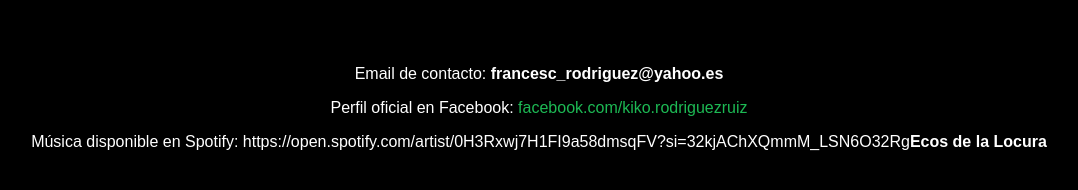
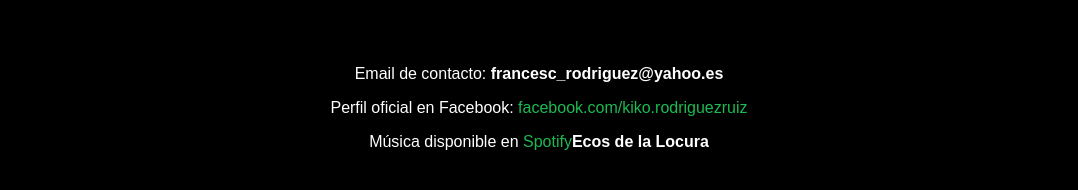
Before and after one commit to MikaRadio/ecos-de-la-locura, a plain HTML site: page index.html in a window 1280 px wide. Shown: the part 428-618 px from the top of the page, without its empty margins (101-1179 px from the left). Drawn offline with Linux system fonts and the light colour scheme.

Commit message:
Update index.html

```diff
--- a/index.html
+++ b/index.html
@@ -31,7 +31,7 @@
   <div class="info">
     <p>Email de contacto: <strong>francesc_rodriguez@yahoo.es</strong></p>
     <p>Perfil oficial en Facebook: <a href="https://www.facebook.com/kiko.rodriguezruiz" target="_blank">facebook.com/kiko.rodriguezruiz</a></p>
-    <p>Música disponible en Spotify: https://open.spotify.com/artist/0H3Rxwj7H1FI9a58dmsqFV?si=32kjAChXQmmM_LSN6O32Rg<strong>Ecos de la Locura</strong></p>
+    <p>Música disponible en <a href="https://open.spotify.com/artist/0H3Rxwj7H1FI9a58dmsqFV?si=32kjAChXQmmM_LSN6O32Rg" target="_blank">Spotify</a><strong>Ecos de la Locura</strong></p>
   </div>
 </body>
 </html>
```
